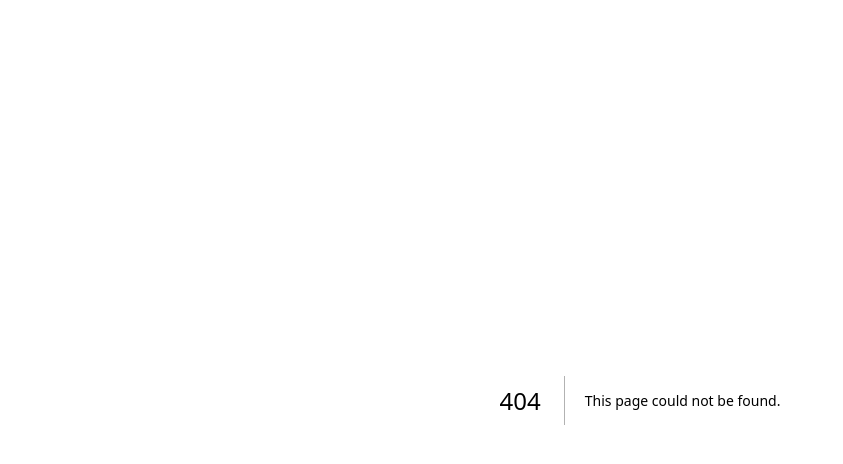
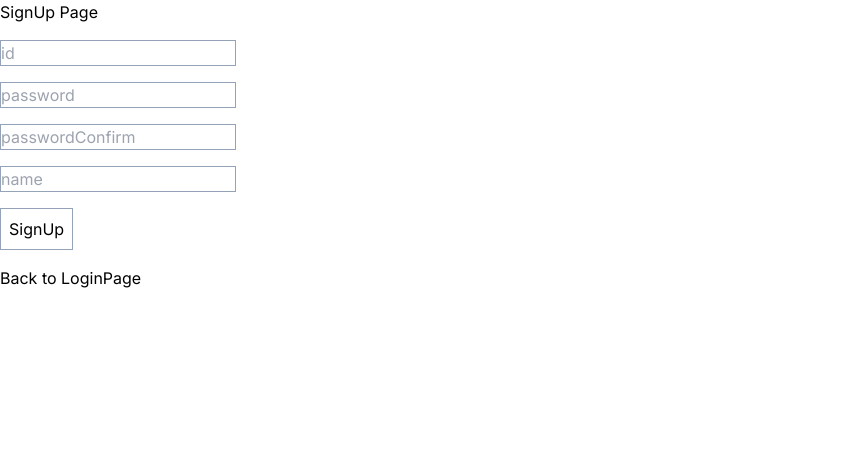
Before and after one commit to rladudgh321/egoing_front, a Next.js app: page /signup in a window 1280 px wide. Before the commit this address had no page. Shown: the top 464 px of the page, without its empty margins (0-843 px from the left). Built offline with nearby package versions, Linux system fonts and the light colour scheme.

Commit message:
loginpage

```diff
--- a/app/components/Header.tsx
+++ b/app/components/Header.tsx
@@ -9,8 +9,11 @@ export default function Header() {
 
     return (
         <header>
-            <h1 className="text-center border-b border-slate-400">
+            <h1 className="border-b border-slate-400 flex justify-between">
             <Link href="/">Board</Link>
+            <div>
+                <Link href="/login">로그인</Link>
+            </div>
             </h1>
             <nav className="my-4">
             <ul>
--- /dev/null
+++ b/app/login/page.tsx
@@ -0,0 +1,25 @@
+import Link from 'next/link';
+
+export default function LoginPage() {
+    return (
+        <div>
+            <div className='border-b border-slate-400'>Login Page</div>
+            <form>
+                <div>
+                    <input type="text" placeholder='id' className='border border-slate-400' />
+                </div>
+                <div>
+                    <input type="password" placeholder='password'
+                    className='border border-slate-400'/>
+                </div>
+                <div>
+                    <input type="button" value="로그인" />
+                </div>
+            </form>
+            <div>
+                <Link href="/signup">회원가입</Link>
+            </div>
+        </div>
+
+    );
+}
--- /dev/null
+++ b/app/signup/page.tsx
@@ -0,0 +1,28 @@
+import Link from 'next/link';
+
+export default function SignUpPage(){
+    return (
+        <div className='flex flex-col gap-y-4'>
+            <div>SignUp Page</div>
+            <div>
+                <input type="text" placeholder='id' className="border border-slate-400" />
+            </div>
+            <div>
+                <input type="password" placeholder='password' className="border border-slate-400" />
+            </div>
+            <div>
+                <input type="password" placeholder='passwordConfirm' className="border border-slate-400" />
+            </div>
+            <div>
+                <input type="text" placeholder='name' className="border border-slate-400" />
+            </div>
+            <div>
+                <input type="submit" value="SignUp" className="border border-slate-400 p-2" />
+            </div>
+
+            <div>
+                <Link href="/login">Back to LoginPage</Link>
+            </div>
+        </div>
+    );
+}
```
